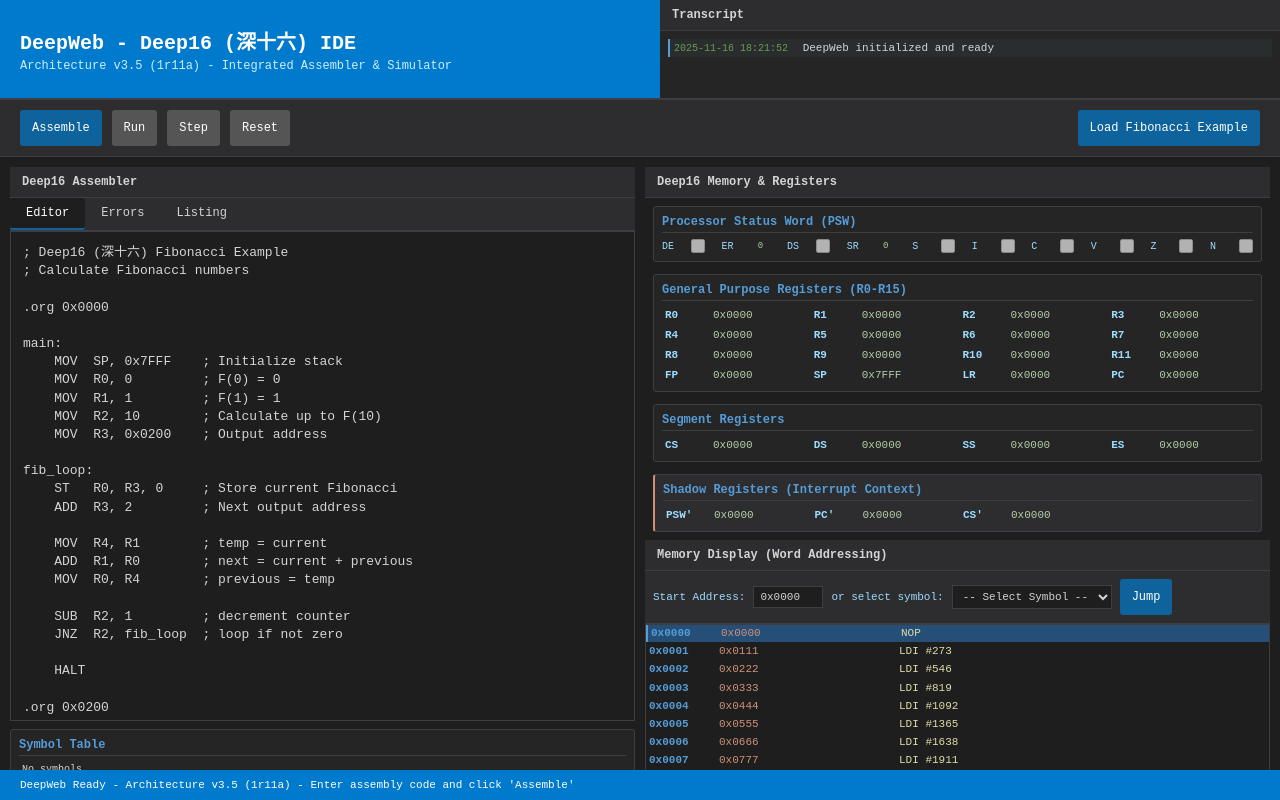
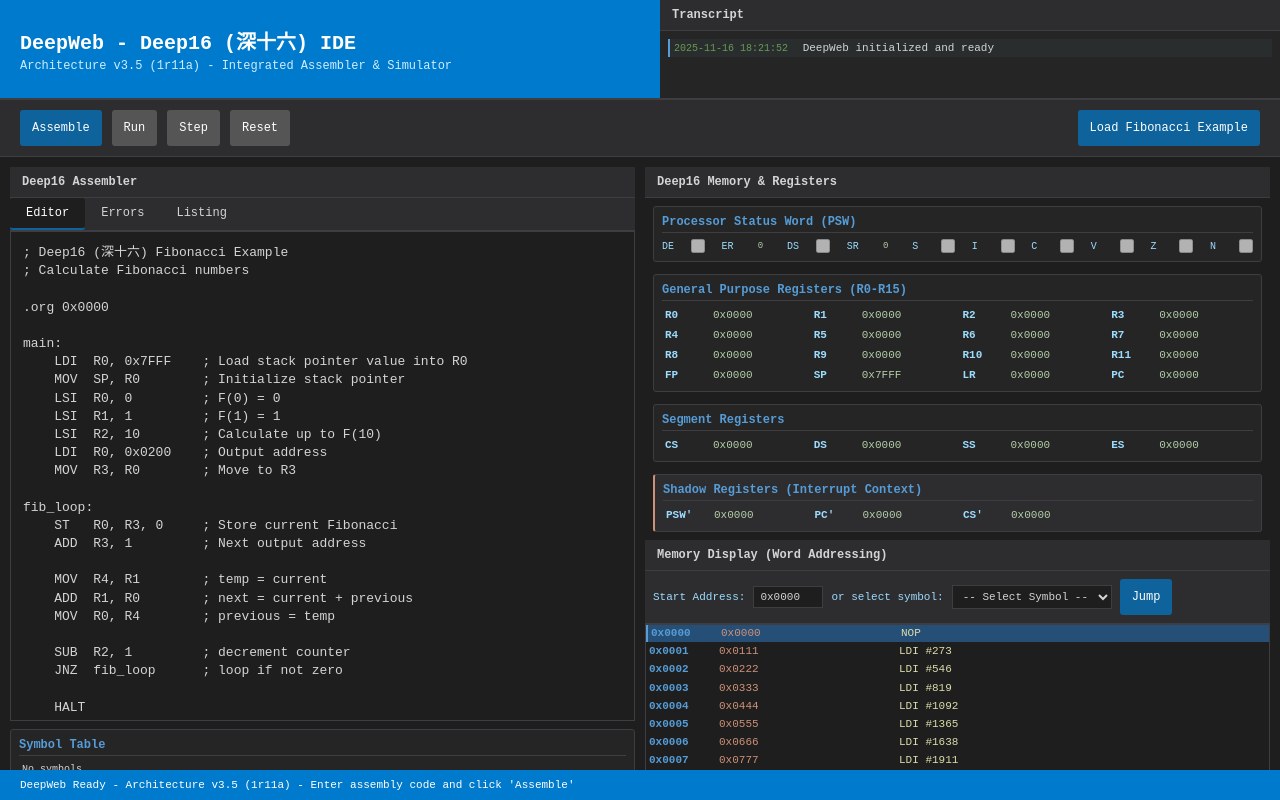
Before and after one commit to olfp/Deep16, a plain HTML site: page index.html in a window 1280 px wide. Drawn offline with Linux system fonts and the light colour scheme.

Commit message:
Update index.html

```diff
--- a/index.html
+++ b/index.html
@@ -46,22 +46,24 @@
 .org 0x0000
 
 main:
-    MOV  SP, 0x7FFF    ; Initialize stack
-    MOV  R0, 0         ; F(0) = 0
-    MOV  R1, 1         ; F(1) = 1
-    MOV  R2, 10        ; Calculate up to F(10)
-    MOV  R3, 0x0200    ; Output address
+    LDI  R0, 0x7FFF    ; Load stack pointer value into R0
+    MOV  SP, R0        ; Initialize stack pointer
+    LSI  R0, 0         ; F(0) = 0
+    LSI  R1, 1         ; F(1) = 1
+    LSI  R2, 10        ; Calculate up to F(10)
+    LDI  R0, 0x0200    ; Output address
+    MOV  R3, R0        ; Move to R3
 
 fib_loop:
     ST   R0, R3, 0     ; Store current Fibonacci
-    ADD  R3, 2         ; Next output address
+    ADD  R3, 1         ; Next output address
 
     MOV  R4, R1        ; temp = current
     ADD  R1, R0        ; next = current + previous
     MOV  R0, R4        ; previous = temp
 
     SUB  R2, 1         ; decrement counter
-    JNZ  R2, fib_loop  ; loop if not zero
+    JNZ  fib_loop      ; loop if not zero
 
     HALT
 
```
